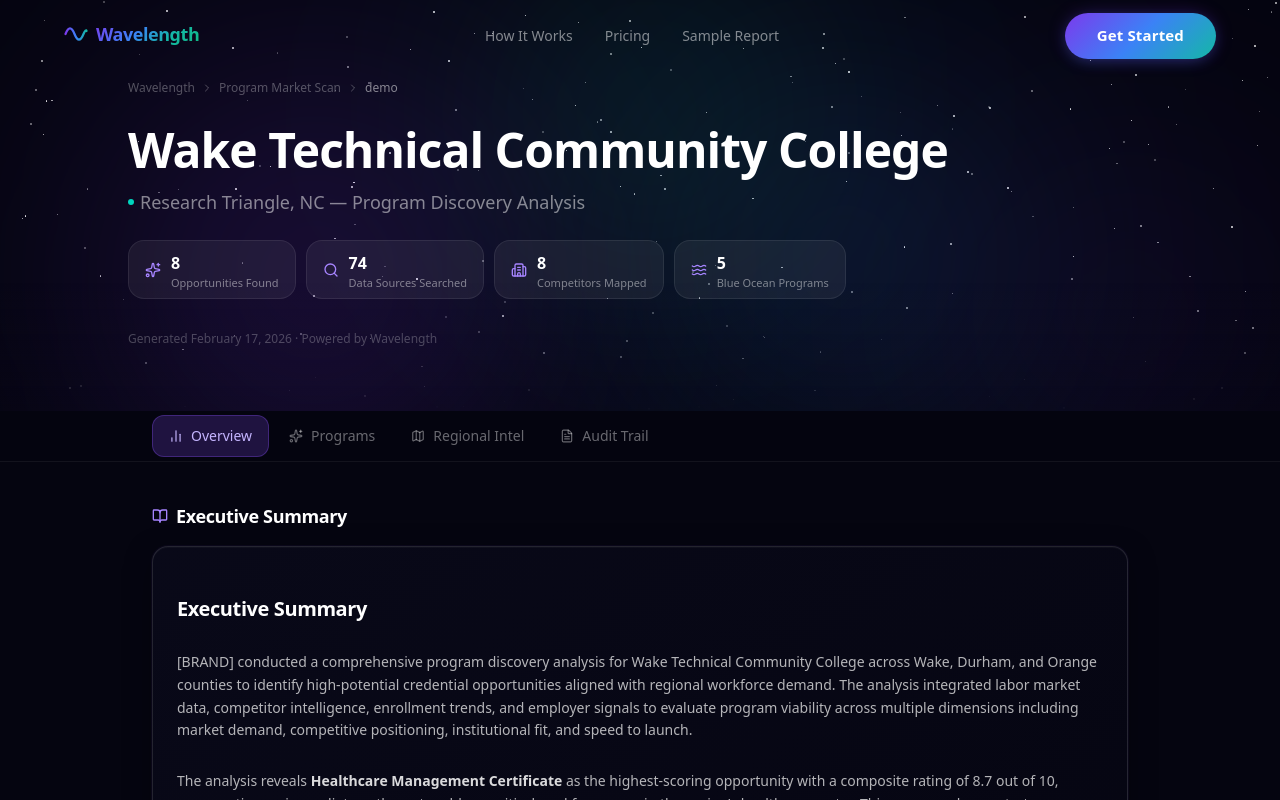
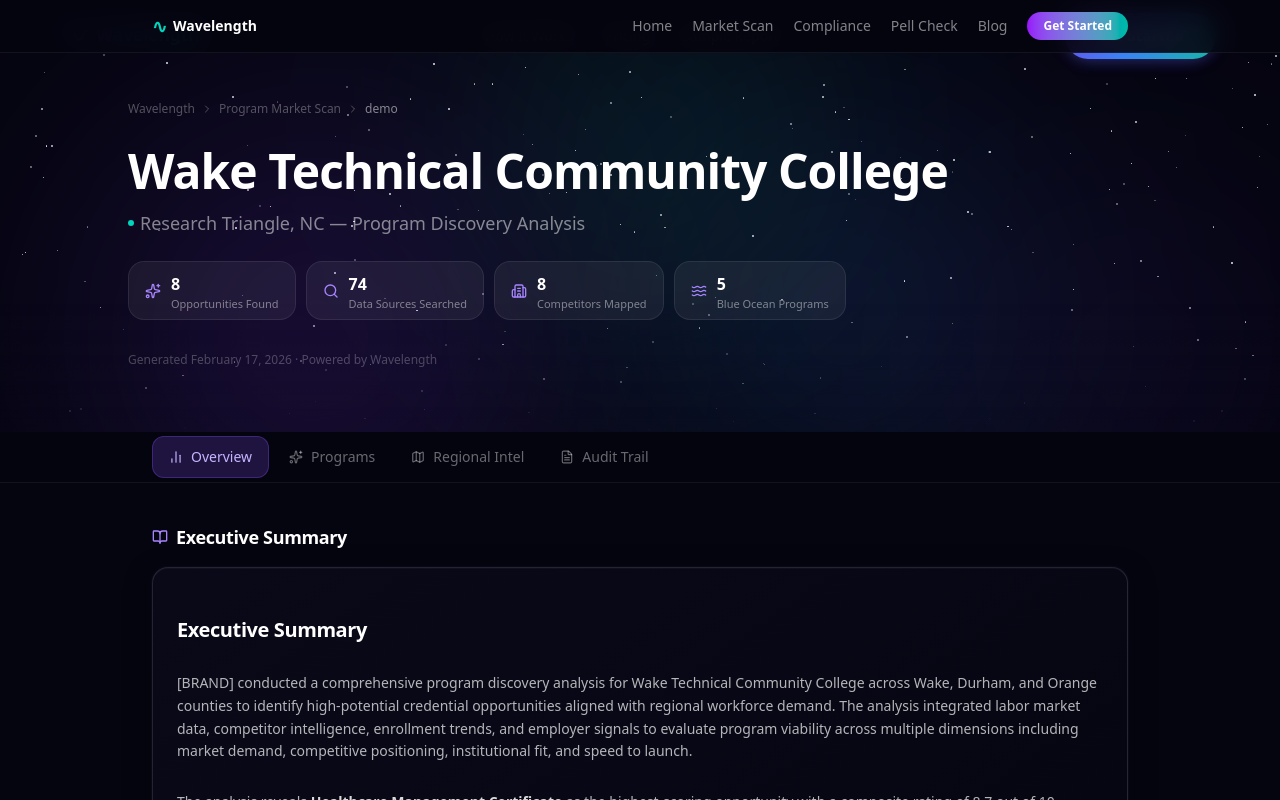
Before and after one commit to wspanic201/workforce-intelligence, a Next.js app: page /report/demo in a window 1280 px wide. Shown: the top 800 px of the page. Built offline with nearby package versions, Linux system fonts and the light colour scheme.

Commit message:
fix: add site nav to report viewer - links to all pages + clickable breadcrumb

```diff
--- a/app/report/[token]/components/ReportViewer.tsx
+++ b/app/report/[token]/components/ReportViewer.tsx
@@ -169,8 +169,28 @@ export function ReportViewer({ data, token }: ReportViewerProps) {
   return (
     <div className="min-h-screen bg-[#050510] text-[#e2e8f0]">
 
+      {/* ═══ SITE NAV ═══════════════════════════════════════ */}
+      <nav className="sticky top-0 z-50 bg-[#050510]/90 backdrop-blur-md border-b border-white/[0.06]">
+        <div className="max-w-5xl mx-auto px-6 py-3 flex items-center justify-between">
+          <a href="/" className="flex items-center gap-1.5 group">
+            <span className="text-teal-400 font-bold text-lg">∿</span>
+            <span className="font-heading font-bold text-white text-sm group-hover:text-teal-300 transition-colors">Wavelength</span>
+          </a>
+          <div className="flex items-center gap-5 text-sm">
+            <a href="/" className="text-white/50 hover:text-white transition-colors hidden sm:inline">Home</a>
+            <a href="/discover" className="text-white/50 hover:text-white transition-colors hidden sm:inline">Market Scan</a>
+            <a href="/compliance-gap" className="text-white/50 hover:text-white transition-colors hidden sm:inline">Compliance</a>
+            <a href="/pell" className="text-white/50 hover:text-white transition-colors hidden sm:inline">Pell Check</a>
+            <a href="/blog" className="text-white/50 hover:text-white transition-colors hidden sm:inline">Blog</a>
+            <a href="/#products" className="bg-gradient-to-r from-purple-600 to-teal-500 text-white px-4 py-1.5 rounded-full text-xs font-semibold hover:opacity-90 transition-opacity">
+              Get Started
+            </a>
+          </div>
+        </div>
+      </nav>
+
       {/* ═══ HERO HEADER ═══════════════════════════════════════ */}
-      <header className="relative overflow-hidden pt-20 pb-16 px-6">
+      <header className="relative overflow-hidden pt-12 pb-16 px-6">
         {/* Background effects */}
         <div className="absolute inset-0 pointer-events-none">
           <Stars />
@@ -182,7 +202,7 @@ export function ReportViewer({ data, token }: ReportViewerProps) {
         <div className="relative z-10 max-w-5xl mx-auto">
           {/* Breadcrumb */}
           <div className="flex items-center gap-1.5 text-xs text-white/30 mb-6">
-            <span>Wavelength</span>
+            <a href="/" className="hover:text-white/50 transition-colors">Wavelength</a>
             <ChevronRight className="w-3 h-3" />
             <span>Program Market Scan</span>
             <ChevronRight className="w-3 h-3" />
```
